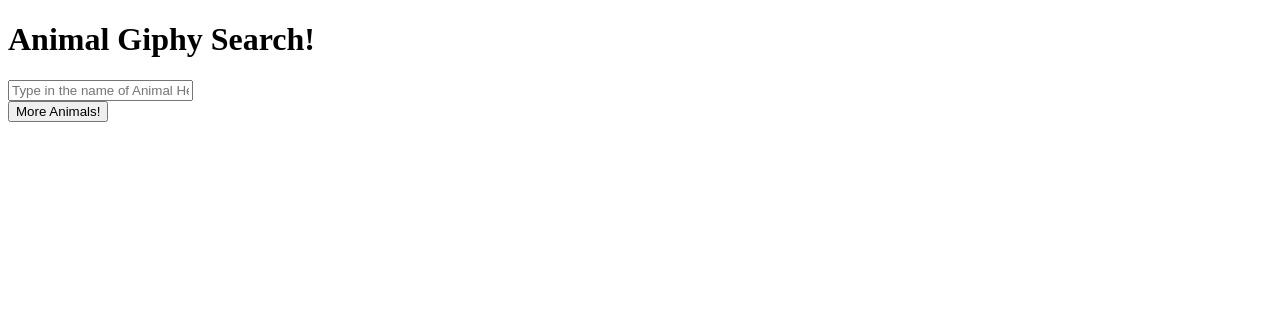
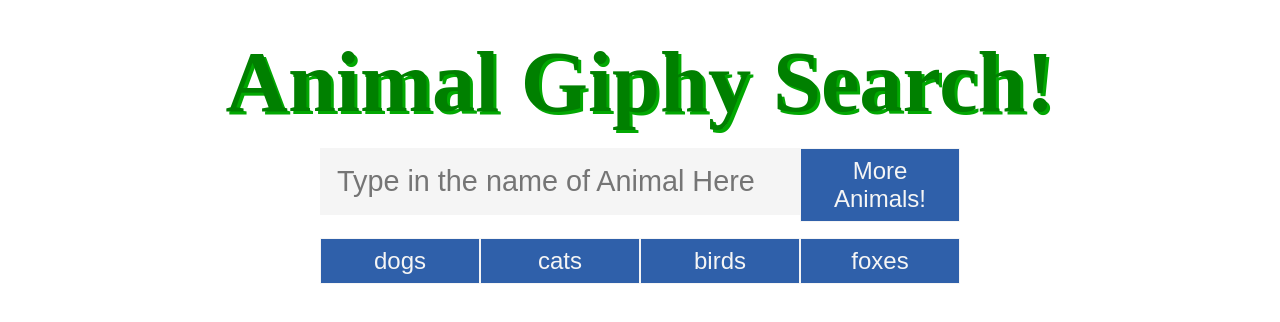
Before and after one commit to yashaleo/giphyAPI, a plain HTML site: page index.html in a window 1280 px wide. Drawn offline with nearby package versions, Linux system fonts and the light colour scheme; the site is published under a folder, as on GitHub Pages, so addresses that start at the root find nothing.

Commit message:
working on folder not being found issue

```diff
--- a/index.html
+++ b/index.html
@@ -5,7 +5,7 @@
     <meta name="viewport" content="width=device-width, initial-scale=1.0" />
     <meta http-equiv="X-UA-Compatible" content="ie=edge" />
     <title>giphyAPI</title>
-    <link rel="stylesheet" href="/assests/css/style.css" />
+    <link rel="stylesheet" href="assests/css/style.css" />
 
     <script src="https://code.jquery.com/jquery.js"></script>
   </head>
@@ -32,6 +32,6 @@
 
     <div id="animalZone"></div>
 
-    <script src="/assests/javascript/app.js"></script>
+    <script src="assests/javascript/app.js"></script>
   </body>
 </html>
```
